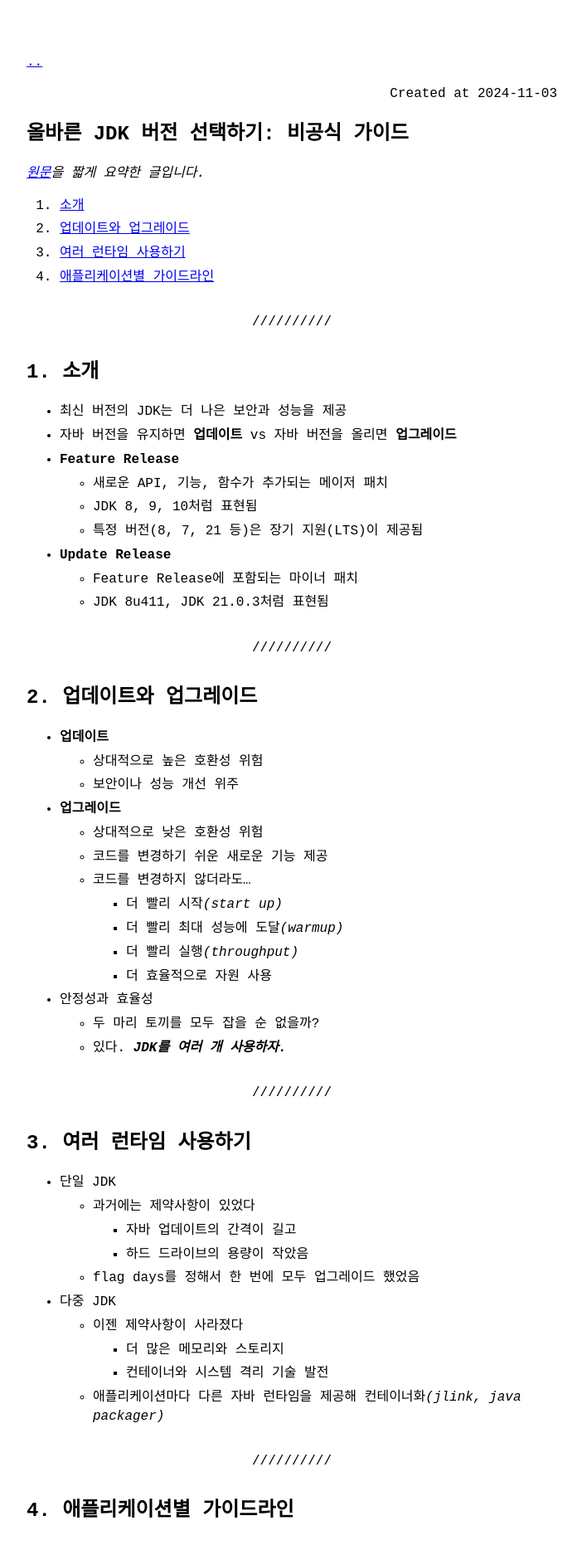
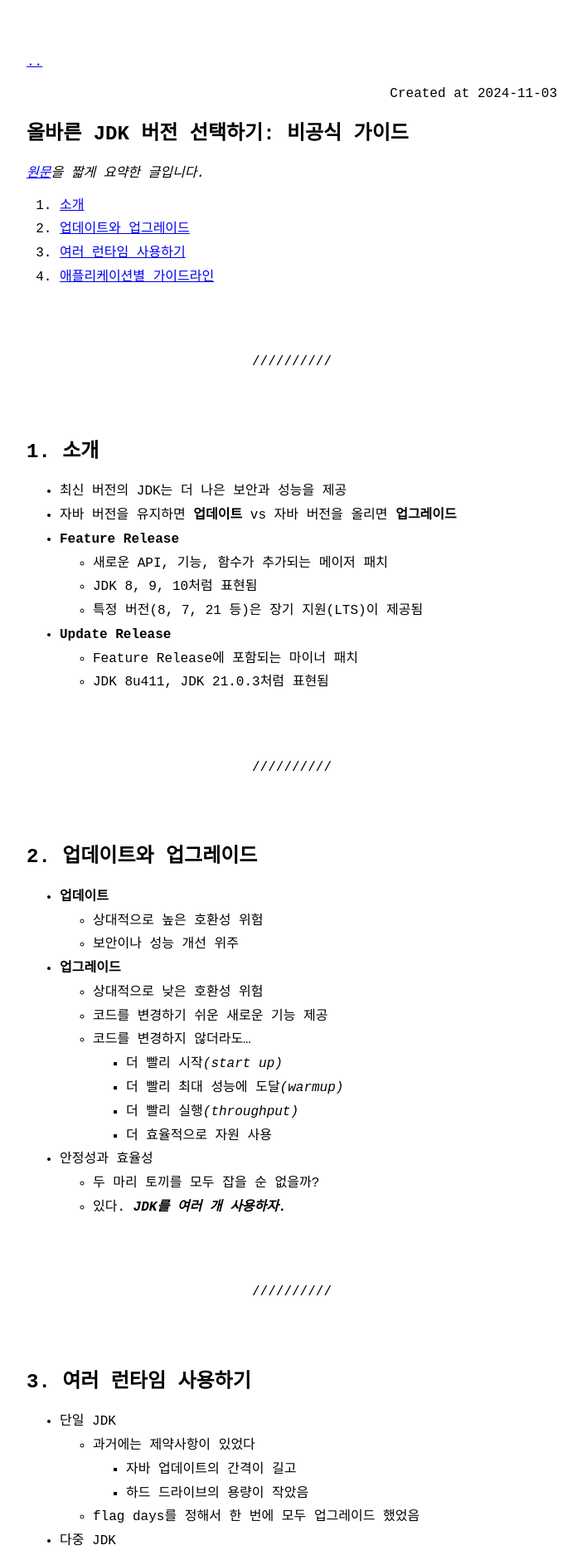
Before and after one commit to electronyoon/electronyoon.github.io, a Jekyll site: the page built from _posts/2024-11-03-올바른 JDK 버전 선택하기: 비공식 가이드.md, in a window 1280 px wide. Shown: the top 1874 px of the page at 83% size, without its empty margins (288-990 px from the left). Built offline with Jekyll 4.4.1, drawn with Linux system fonts in a browser that asks for light colours.

Commit message:
fix: add top-bottom margin for hr

```diff
--- a/_sass/no-style-please.scss
+++ b/_sass/no-style-please.scss
@@ -57,9 +57,15 @@ li { margin: 0.4rem 0; }
 hr {
   text-align: center;
   border: 0;
+  margin-top: 5em;
+  margin-bottom: 5em;
 
-  &:before { content: '/////' }
-  &:after { content: attr(data-content) '/////' }
+  &:before {
+    content: '/////';
+  }
+  &:after {
+    content: attr(data-content) '/////'
+  }
 }
 
 table { width: 100%; }
@@ -97,6 +103,17 @@ blockquote {
   }
 }
 
+blockquote dl {
+  margin-top: 0;
+  margin-bottom: 0;
+}
+
+blockquote dl dd {
+  margin-top: 0;
+  margin-left: 16px;
+  margin-bottom: 0;
+}
+
 img {
   max-width: 100%;
   display: block;
@@ -118,17 +135,6 @@ dl dd {
   margin-bottom: 1em;
 }
 
-blockquote dl {
-  margin-top: 0;
-  margin-bottom: 0;
-}
-
-blockquote dl dd {
-  margin-top: 0;
-  margin-left: 16px;
-  margin-bottom: 0;
-}
-
 .footnotes {
   font-size: 14px;
 }
```
